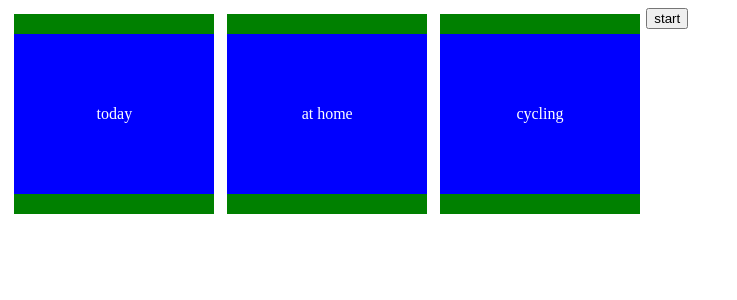
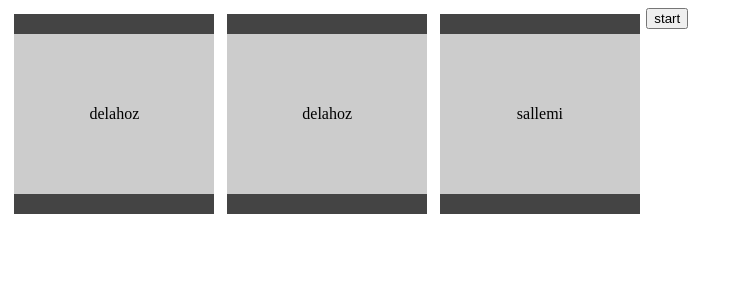
Before and after one commit to javierdlahoz/slot-machine, a Vue app: page / in a window 1280 px wide. Shown: the top 300 px of the page, without its empty margins (0-737 px from the left). Built offline with nearby package versions, Linux system fonts and the light colour scheme.

Commit message:
moving around and styling with sass

```diff
--- a/src/App.vue
+++ b/src/App.vue
@@ -1,47 +1,24 @@
 <template>
+    <div>
         <div class="slot-machine">
-    <button @click="start">start</button>
-    <div class="slot" v-for="slot in slots" ref="slots" v-bind:key="slot.title">
+            <div class="slot" v-for="(reel, index) in reels" ref="reels" v-bind:key="index">
                 <div class="slot__window">
                     <div class="slot__wrap">
-          <div class="slot__item" v-for="opt in slot.items" v-bind:key="opt">{{ opt }}</div>
-          <div class="slot__item slot__item--copy">{{ slot.items[0] }}</div>
+                        <div class="slot__item" v-for="opt in reel.items" v-bind:key="opt">
+                            {{ opt }}
+                        </div>
+                        <div class="slot__item slot__item--copy">
+                            {{ reel.items[0] }}
                         </div>
                     </div>
                 </div>
             </div>
+        </div>
+        <button @click="start" style="display: block">start</button>
+    </div>
 </template>
 <style scoped>
-.slot {
-  float: left;
-  margin: 0.4em;
-}
-
-.slot__window {
-  background-color: green;
-  width: 200px;
-  height: 200px;
-  overflow: hidden;
-}
-
-.slot__wrap {
-}
-
-.slot__item {
-  margin-top: 20px;
-  height: 160px;
-  width: 180px;
-  padding: 0 10px;
-
-  text-align: center;
-  background-color: blue;
-  color: white;
-
-  line-height: 160px;
-}
-
-.slot__item--copy {
-}
+    @import "styles/app.scss";
 </style>
 <script>
     const next =
@@ -50,48 +27,26 @@ const next =
         window.mozRequestAnimationFrame ||
         window.msRequestAnimationFrame ||
         window.oRequestAnimationFrame ||
-  function(cb) {
+        function (cb) {
             window.setTimeout(cb, 1000 / 60);
         };
 
     export default {
-  data: () => {
+        data() {
             return {
-      slots: [
-        {
-          title: "When",
-          items: ["today", "next week", "last year", "tomorrow", "yesterday"]
-        },
-        {
-          title: "Where",
-          items: [
-            "at home",
-            "at work",
-            "at school",
-            "at the gym",
-            "at the park",
-            "at the beach",
-            "at the sidewalk",
-            "at the city"
-          ]
-        },
-        {
-          title: "How",
-          items: ["cycling", "walking", "swimming", "flying"]
-        }
-      ],
+                symbols: ['sallemi', 'basta', 'delahoz'],
+                reelAmount: 3,
                 opts: null,
                 startedAt: null
             };
         },
         methods: {
-    start: () => {
+            start() {
                 if (this.opts) return;
 
-      this.opts = this.slots.map((data, i) => {
-        const slot = this.$refs.slots[i];
+                this.opts = this.reels.map((data, i) => {
+                    const slot = this.$refs.reels[i];
                     const choice = Math.floor(Math.random() * data.items.length);
-        console.log("choice", i, data.items[choice]);
 
                     const opts = {
                         el: slot.querySelector(".slot__wrap"),
@@ -107,7 +62,7 @@ export default {
 
                 next(this.animate);
             },
-    animate: timestamp => {
+            animate(timestamp) {
                 if (this.startedAt == null) {
                     this.startedAt = timestamp;
                 }
@@ -131,7 +86,6 @@ export default {
                     opt.el.style.transform = "translateY(" + pos + "px)";
 
                     if (timeDiff > opt.duration) {
-          console.log("finished", opt, pos, opt.finalPost);
                         opt.isFinished = true;
                     }
                 });
@@ -139,10 +93,33 @@ export default {
                 if (this.opts.every(o => o.isFinished)) {
                     this.opts = null;
                     this.startedAt = null;
-        console.log("finished");
                 } else {
                     next(this.animate);
                 }
+            },
+            getShuffledSymbols() {
+                let array = JSON.parse(JSON.stringify(this.symbols));
+                let counter = this.symbols.length;
+
+                while (counter > 0) {
+                    let index = Math.floor(Math.random() * counter);
+                    counter--;
+                    let temp = array[counter];
+                    array[counter] = array[index];
+                    array[index] = temp;
+                }
+
+                return array;
+            }
+        },
+        computed: {
+            reels() {
+                let reels = [];
+                // eslint-disable-next-line for-direction
+                for (let i = 0; i < this.reelAmount; i++) {
+                    reels.push({items: this.getShuffledSymbols()});
+                }
+                return reels;
             }
         }
     };
--- a/src/main.js
+++ b/src/main.js
@@ -1,8 +1,9 @@
 import Vue from 'vue'
 import App from './App.vue'
 
-Vue.config.productionTip = false
+Vue.config.productionTip = false;
+Vue.config.slotTheme = 'default';
 
 new Vue({
   render: h => h(App),
-}).$mount('#app')
+}).$mount('#app');
--- a/src/styles/app.scss
+++ b/src/styles/app.scss
@@ -4,7 +4,7 @@
 }
 
 .slot__window {
-  background-color: green;
+  background-color: #444;
   width: 200px;
   height: 200px;
   overflow: hidden;
@@ -20,8 +20,8 @@
   padding: 0 10px;
 
   text-align: center;
-  background-color: blue;
-  color: white;
+  background-color: #ccc;
+  color: black;
 
   line-height: 160px;
 }
```
Lines whose indentation alone changed are shown as unchanged.
